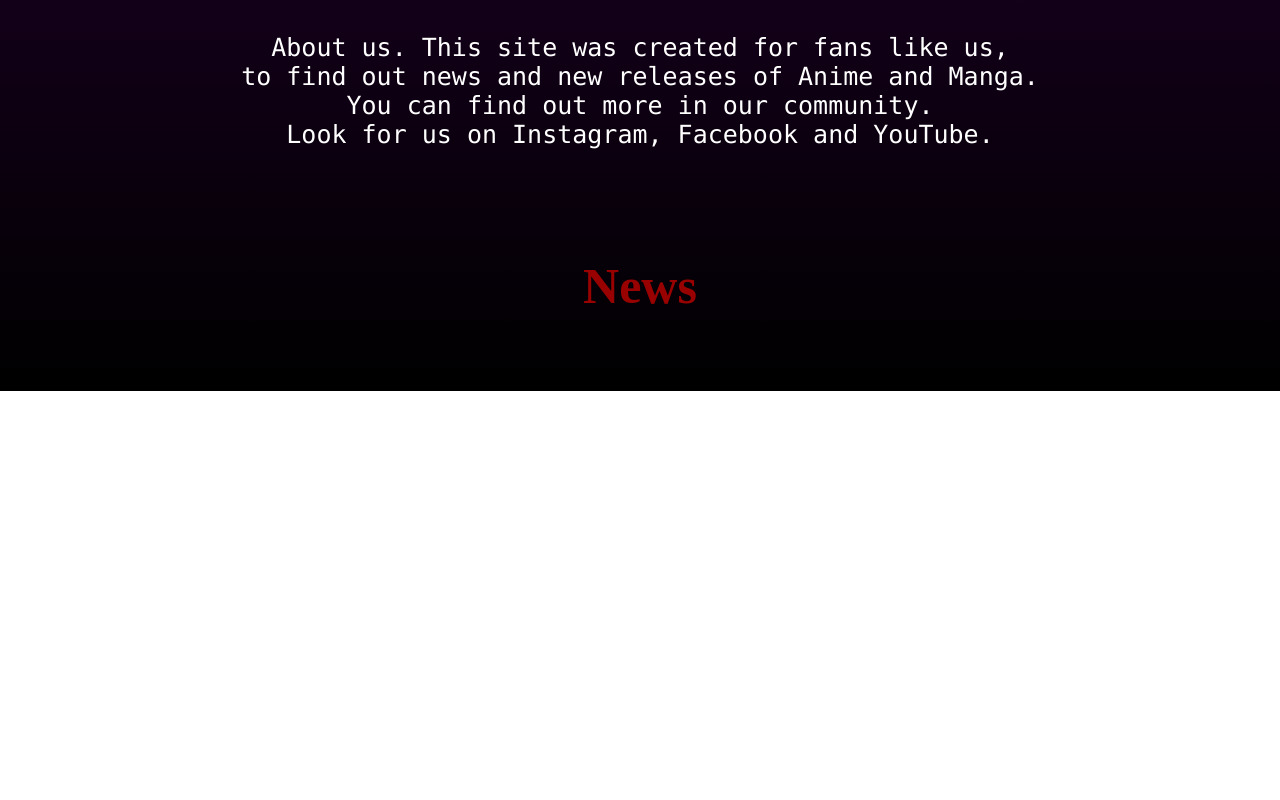
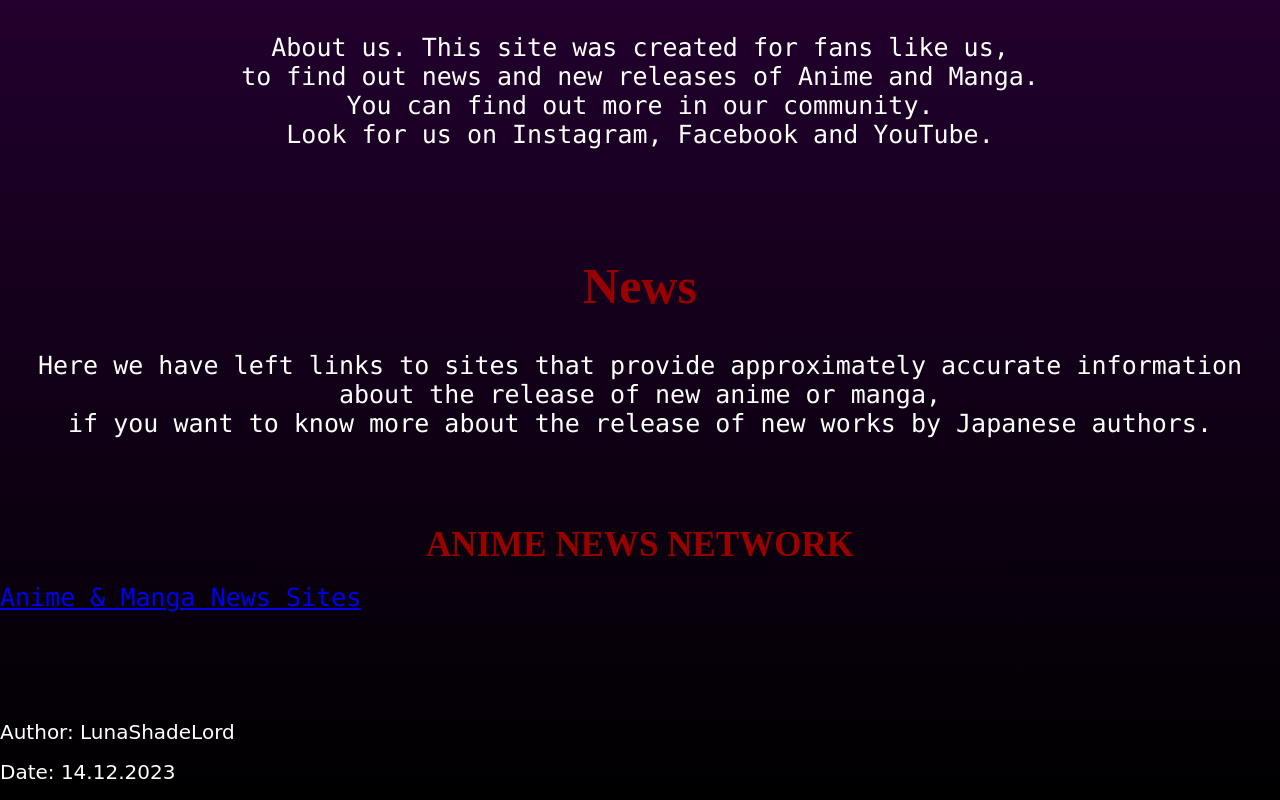
Before and after one commit to LunaShadeLord/Anime-site, a plain HTML site: page index.html in a window 1280 px wide. Shown: the part 2850-3650 px from the top of the page. Before the commit the page ends 3241 px from the top, so only its background shows below. Drawn offline with Linux system fonts and the light colour scheme.

Commit message:
add smth new

```diff
--- a/index.html
+++ b/index.html
@@ -48,10 +48,18 @@
 		 <nav>
 		 <div align='center'><h1 class='h1'>News</h1></div>
 		 <br><br>
-		 <p align='center'><p>
+		 <p align='center'>Here we have left links to sites that provide approximately accurate information about the release of new anime or manga,<br>
+		 if you want to know more about the release of new works by Japanese authors.<p>
+		 <br><br><br>
+		 <h3 class='h3' align='center'>ANIME NEWS NETWORK</h3><br>
+		 <p><a href='https://www.animenewsnetwork.com/' target='_blank'>Anime & Manga News Sites</a></p>
 		 </div>
 		 </nav>
       </div>
-      <div class="footer"></div>
+	  <br><br><br><br><br><br>
+      <div class="footer">
+	  <p class='footer'>Author: LunaShadeLord</p>
+	  <p class='footer'>Date: 14.12.2023</p>
+	  </div>
    </body>
 </html>
--- a/master.css
+++ b/master.css
@@ -5,11 +5,10 @@
 
 body{
     background: linear-gradient(to bottom, #9900cc 0%, #000000 100%);
+
 }
 
-.header{
 
-}
 .content_2{
    min-height: 80vh;
 }
@@ -63,3 +62,13 @@ h1{
 	color:#990000;
 	font-size:50px;
 }
+
+.h3{
+	color:#990000;
+	font-size:35px;
+}
+
+.footer{
+	font-size:20px;
+	font-family:cursive;
+}
```
